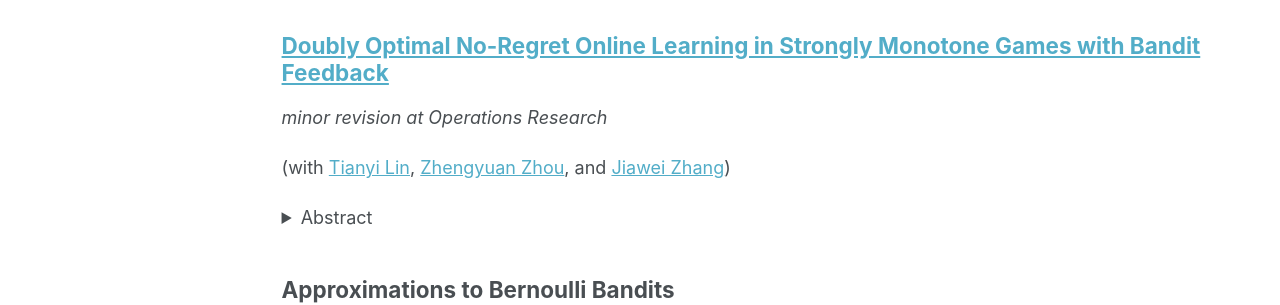
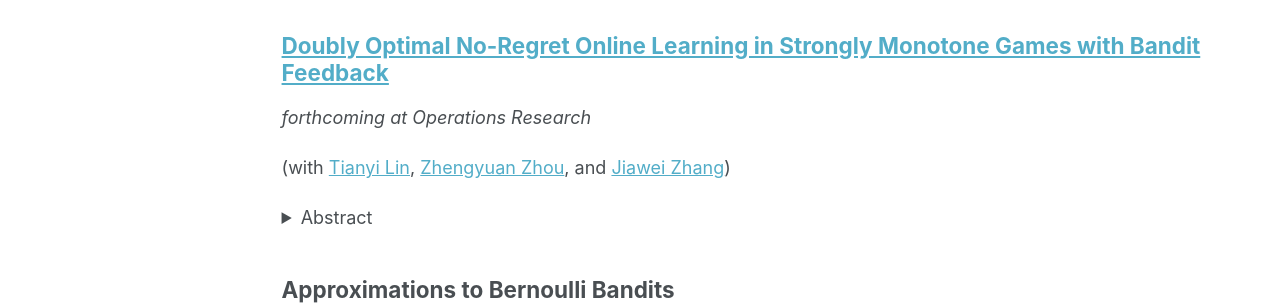
Before and after one commit to wenjiaba/wenjiaba.github.io, a Jekyll site: the page built from _pages/research.md, in a window 1280 px wide and 1187 px high. Shown: the part 567-872 px from the top of the window. Built offline with Jekyll 4.4.1, drawn with Linux system fonts in a browser that asks for light colours; formulas are drawn with MathJax 3.

Commit message:
Update research.md

```diff
--- a/_pages/research.md
+++ b/_pages/research.md
@@ -29,7 +29,7 @@ We study the implications of selling through a voice-based virtual assistant (VA
 
 [Doubly Optimal No-Regret Online Learning in Strongly Monotone Games with Bandit Feedback](https://arxiv.org/abs/2112.02856)
 -----
-*minor revision at Operations Research*
+*forthcoming at Operations Research*
 
 (with [Tianyi Lin](https://tydlin.github.io), [Zhengyuan Zhou](https://www.stern.nyu.edu/faculty/bio/zhengyuan-zhou), and [Jiawei Zhang](https://www.stern.nyu.edu/faculty/bio/jiawei-zhang))
 
```
